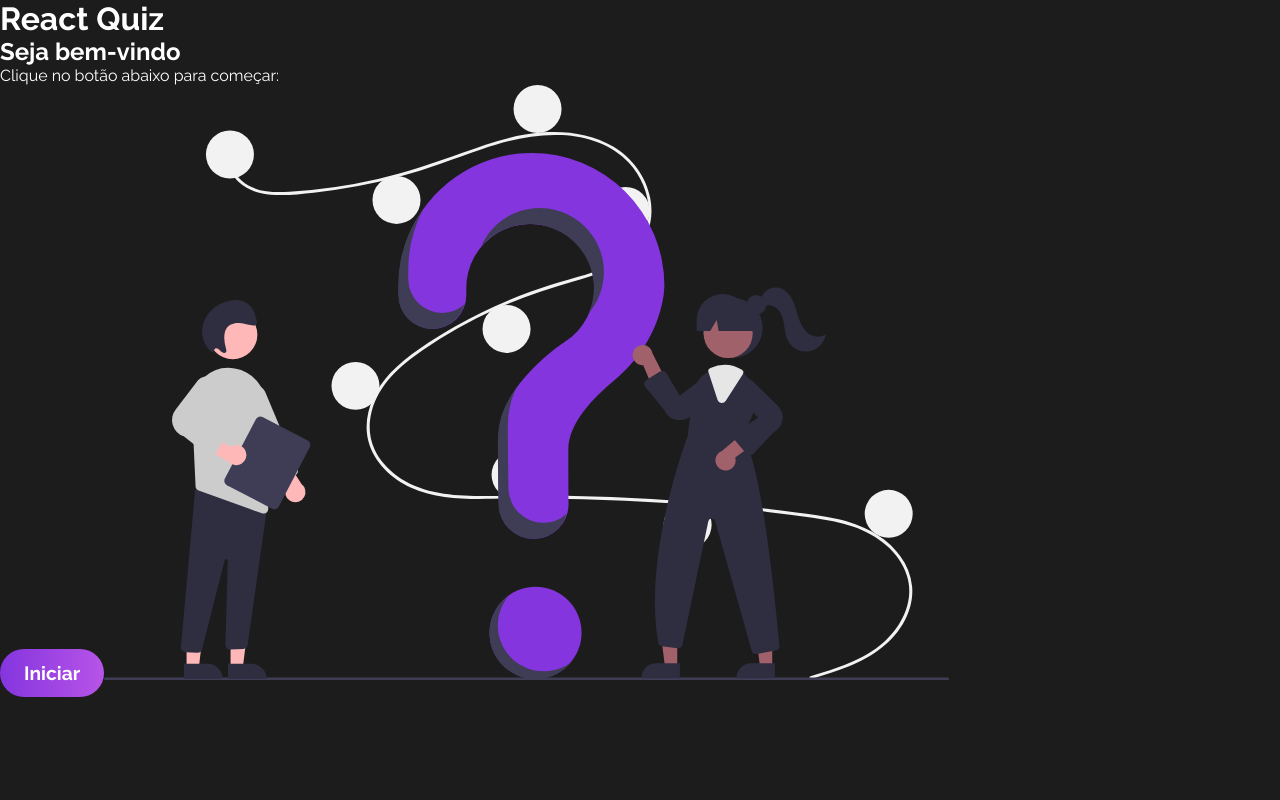
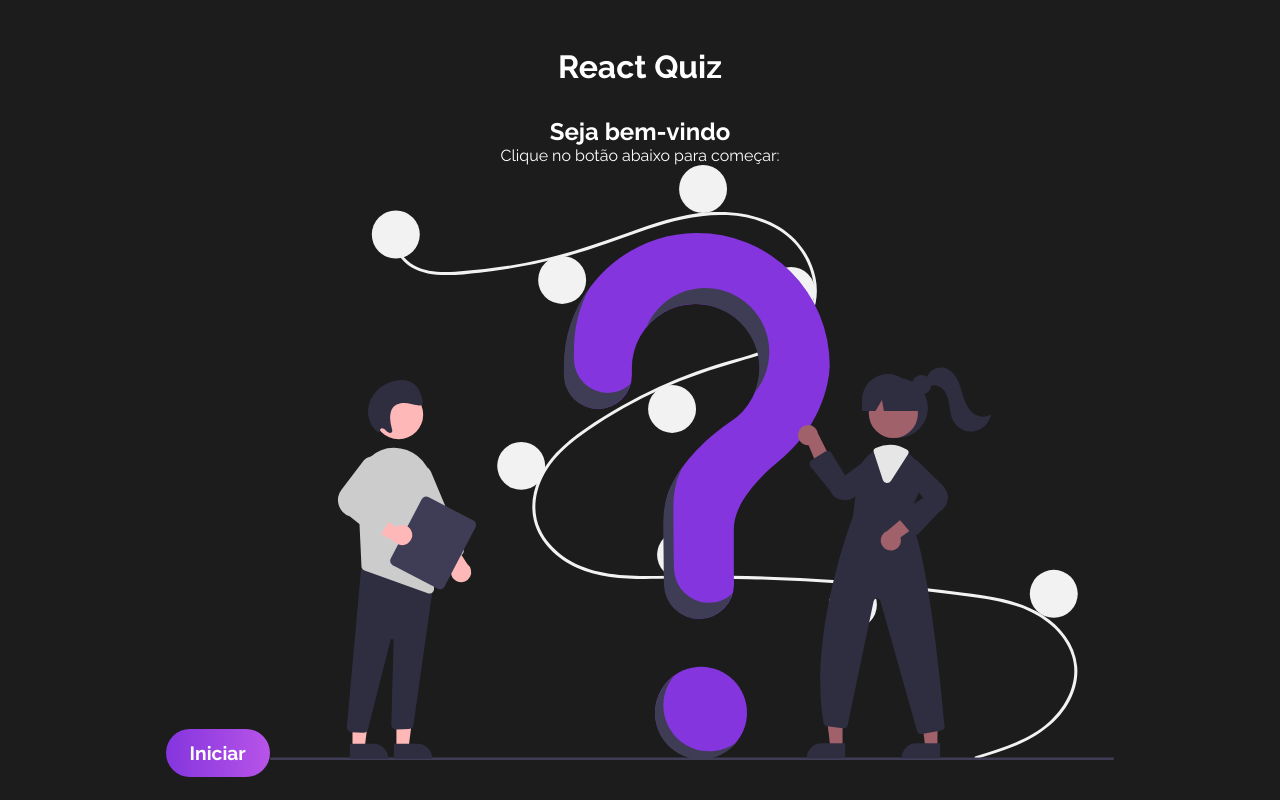
Before and after one commit to Wesley-Nilton/react-quiz, a React (Vite) app: page / in a window 1280 px wide. Built offline with nearby package versions, Linux system fonts and the light colour scheme.

Commit message:
Add main style

```diff
--- a/src/App.css
+++ b/src/App.css
@@ -0,0 +1,12 @@
+.App{
+    display: flex;
+    flex-direction: column;
+    align-items: center;
+    justify-content: center;
+    text-align: center;
+    padding-top: 3rem;
+}
+
+.App h1{
+    margin-bottom: 2rem;
+}
```
